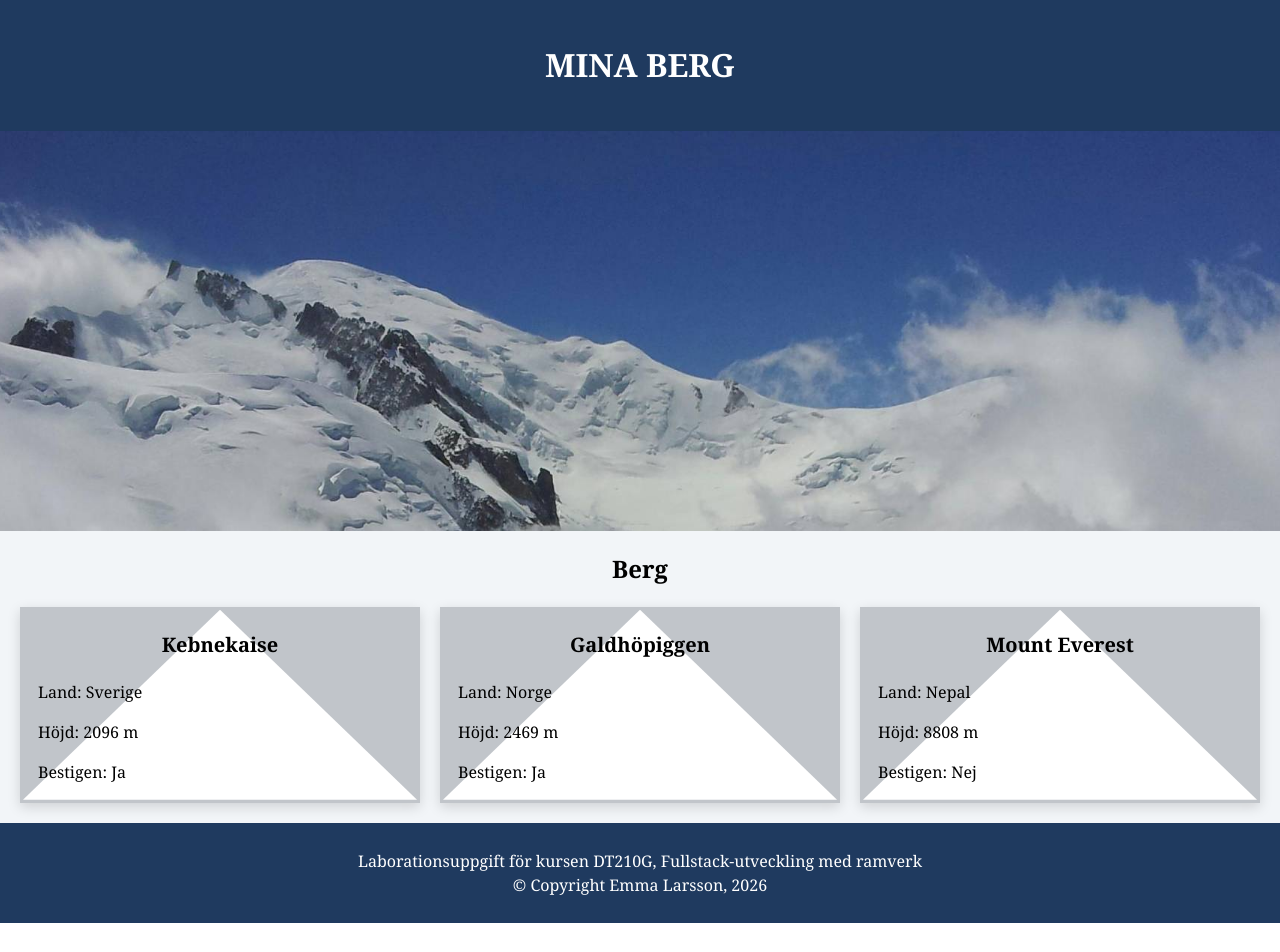
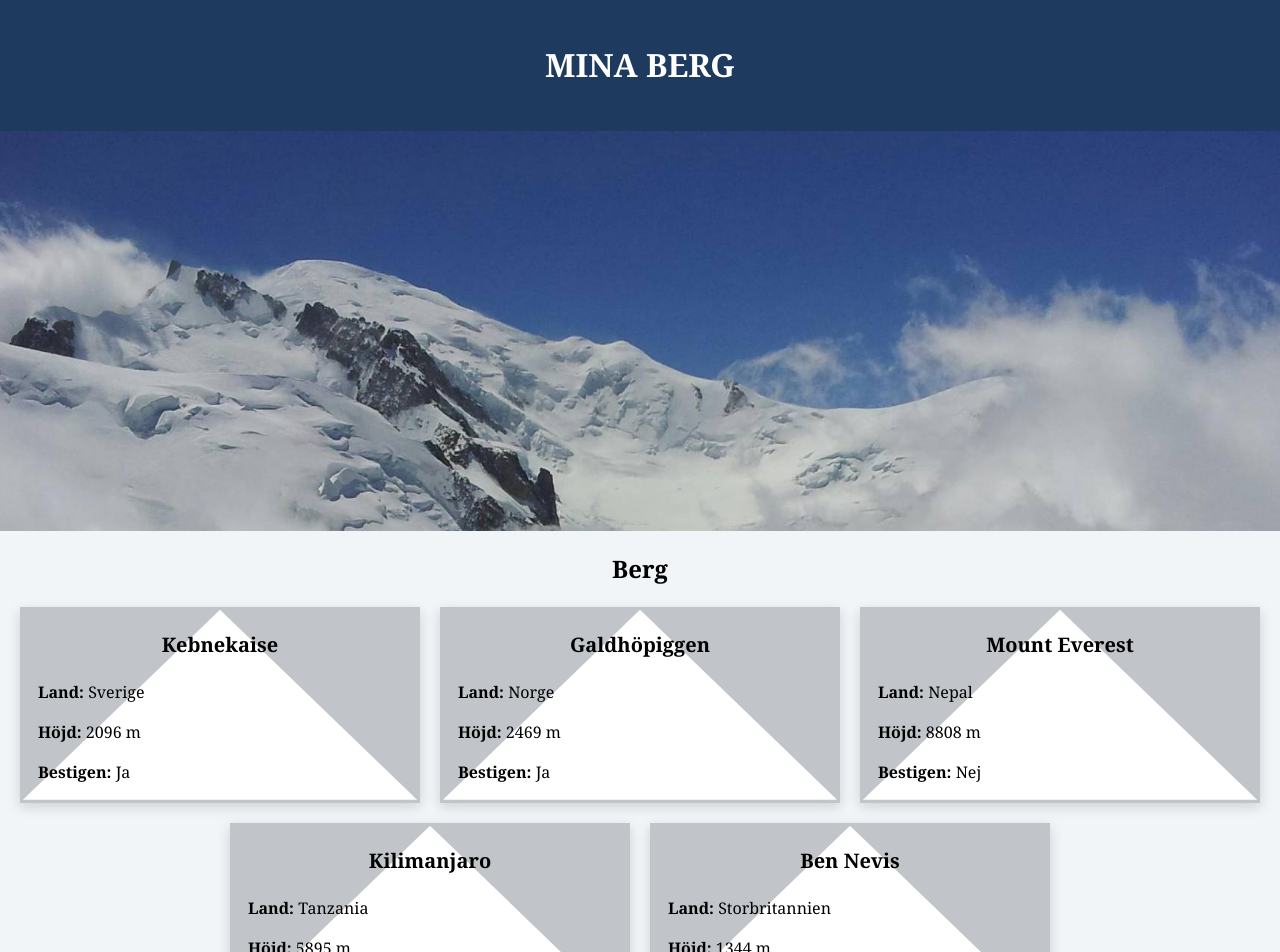
Before and after one commit to QmmaLarsson/dt210glabb1, a React (Vite) app in the folder dt210glabb1/: page / in a window 1280 px wide. Shown: the top 952 px of the page. Before the commit the page ends 923 px from the top, so only its background shows below. Built offline with nearby package versions, Linux system fonts and the light colour scheme.

Commit message:
Lagt till fler objekt och skrivit om README-filen.

```diff
--- a/dt210glabb1/src/App.css
+++ b/dt210glabb1/src/App.css
@@ -13,4 +13,6 @@ main {
     flex: 1;
     text-align: center;
     background-color: #f2f5f8;
+    padding-left: 2rem;
+    padding-right: 2rem;
 }
--- a/dt210glabb1/src/components/MountainCard.tsx
+++ b/dt210glabb1/src/components/MountainCard.tsx
@@ -27,6 +27,18 @@ const MountainArr: Mountain[] = [
         country: "Nepal",
         height: 8808,
         isClimbed: false
+    },
+    {
+        name: "Kilimanjaro",
+        country: "Tanzania",
+        height: 5895,
+        isClimbed: false
+    },
+    {
+        name: "Ben Nevis",
+        country: "Storbritannien",
+        height: 1344,
+        isClimbed: true
     }
 ]
 
@@ -37,11 +49,9 @@ function MountainCard() {
             {MountainArr.map((mountain, index) =>
                 <article key={index}>
                     <h3>{mountain.name}</h3>
-                    <p>Land: {mountain.country}</p>
-                    <p>Höjd: {mountain.height} m</p>
-                    <p>
-                        Bestigen: {mountain.isClimbed ? "Ja" : "Nej"}
-                    </p>
+                    <p><strong>Land:</strong> {mountain.country}</p>
+                    <p><strong>Höjd:</strong> {mountain.height} m</p>
+                    <p><strong>Bestigen:</strong> {mountain.isClimbed ? "Ja" : "Nej"}</p>
                 </article>
             )}
         </section>
--- a/dt210glabb1/src/components/footer.tsx
+++ b/dt210glabb1/src/components/footer.tsx
@@ -3,7 +3,7 @@ import './Footer.css';
 //Komponent för footer
 function Footer() {
     return <footer>
-        <p>Laborationsuppgift för kursen DT210G, Fullstack-utveckling med ramverk <br /> &copy; Copyright Emma Larsson,
+        <p>Laborationsuppgift 1 för kursen DT210G, Fullstack-utveckling med ramverk <br /> &copy; Copyright Emma Larsson,
             2026</p>
     </footer>
 }
```
Also changed, not shown: 1 other file (tests, documents, lock files or other folders).
